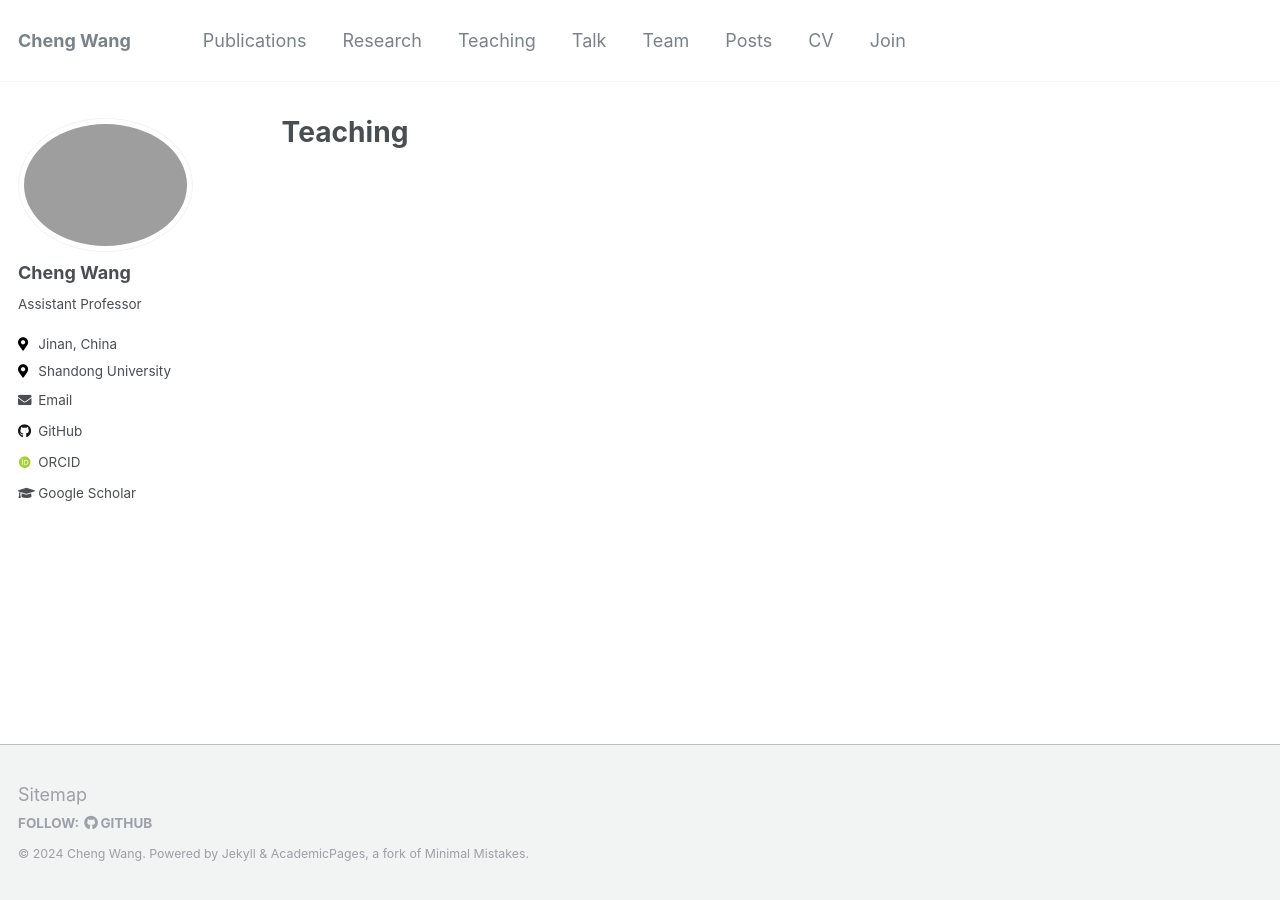
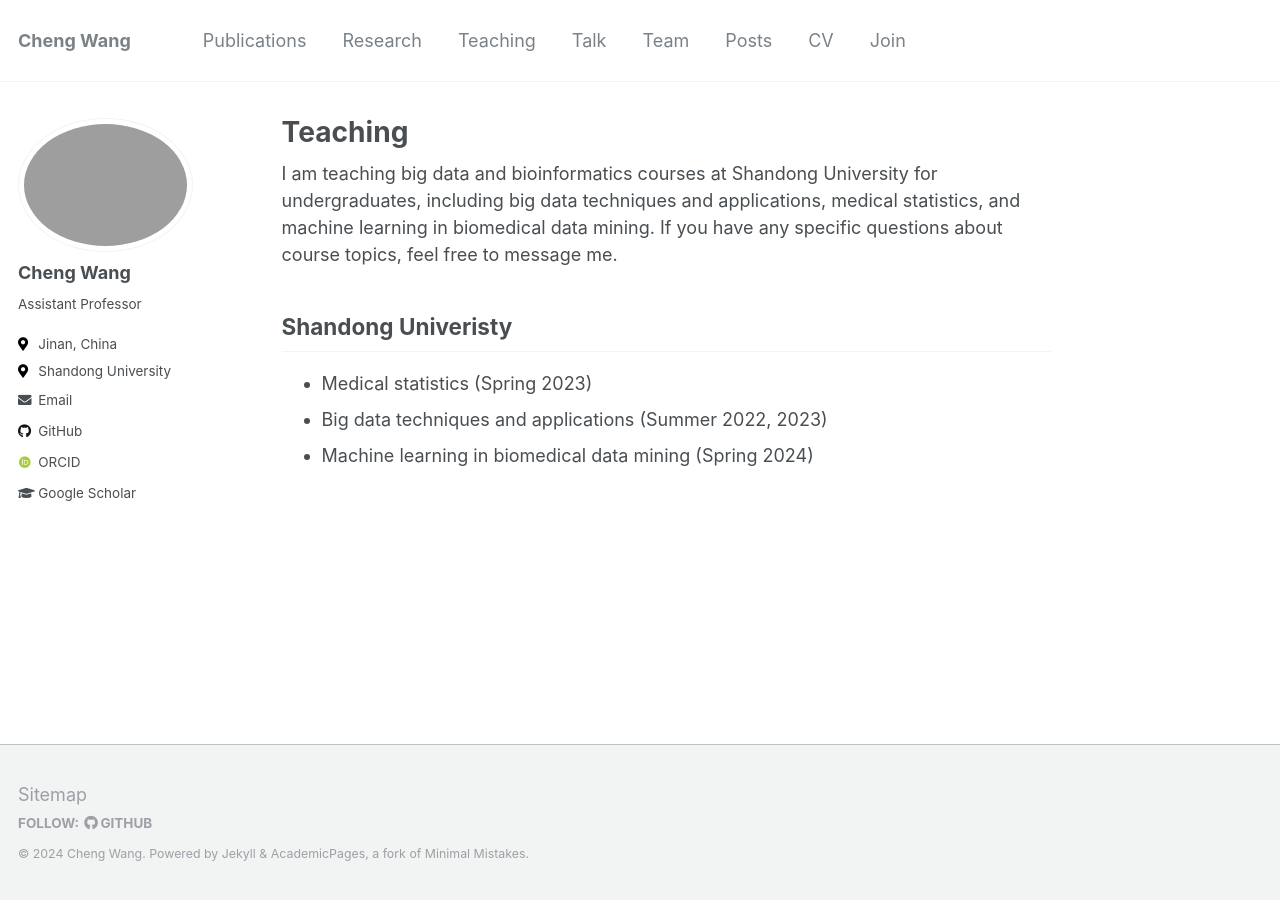
Before and after one commit to chengwangbio/chengwangbio.github.io, a Jekyll site: the page built from _pages/teaching.md, in a window 1280 px wide. Built offline with Jekyll 4.4.1, drawn with Linux system fonts in a browser that asks for light colours; some web fonts are replaced.

Commit message:
Update teaching.md

```diff
--- a/_pages/teaching.md
+++ b/_pages/teaching.md
@@ -2,6 +2,13 @@
 permalink: /teaching/
 title: "Teaching"
 ---
+
+I am teaching big data and bioinformatics courses at Shandong University for undergraduates, including big data techniques and applications, medical statistics, and machine learning in biomedical data mining. If you have any specific questions about course topics, feel free to message me.
+
+## Shandong Univeristy
+- Medical statistics (Spring 2023)
+- Big data techniques and applications (Summer 2022, 2023)
+- Machine learning in biomedical data mining (Spring 2024)
 
 <!-- Research plays a central role in my teaching as students improve their
 analytical skills and master the tools of data analysis through hands-on
```
